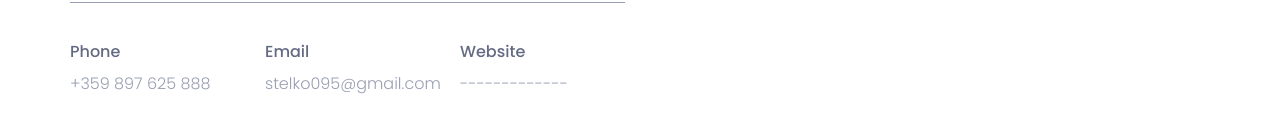
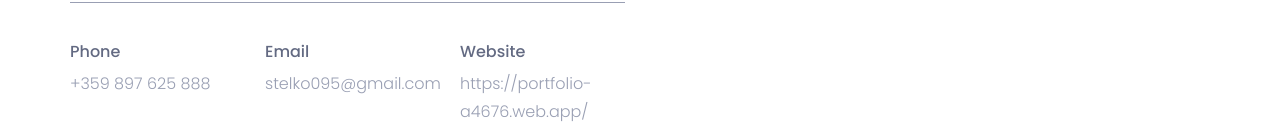
Before and after one commit to stiliyangospodinov/Portfolio, a React (Vite) app: page /about in a window 1280 px wide. Shown: the part 660-800 px from the top of the page. Built offline with nearby package versions, Linux system fonts and the light colour scheme.

Commit message:
Update About page

```diff
--- a/src/components/About/About.jsx
+++ b/src/components/About/About.jsx
@@ -34,7 +34,7 @@ I’m eager to grow in a dynamic environment where I can apply my skills and con
                 <div className="col-sm-4">
                   <div className="single-about-add-info">
                     <h3>website</h3>
-                    <p>-------------</p>
+                    <p>https://portfolio-a4676.web.app/</p>
                   </div>
                 </div>
               </div>
```
